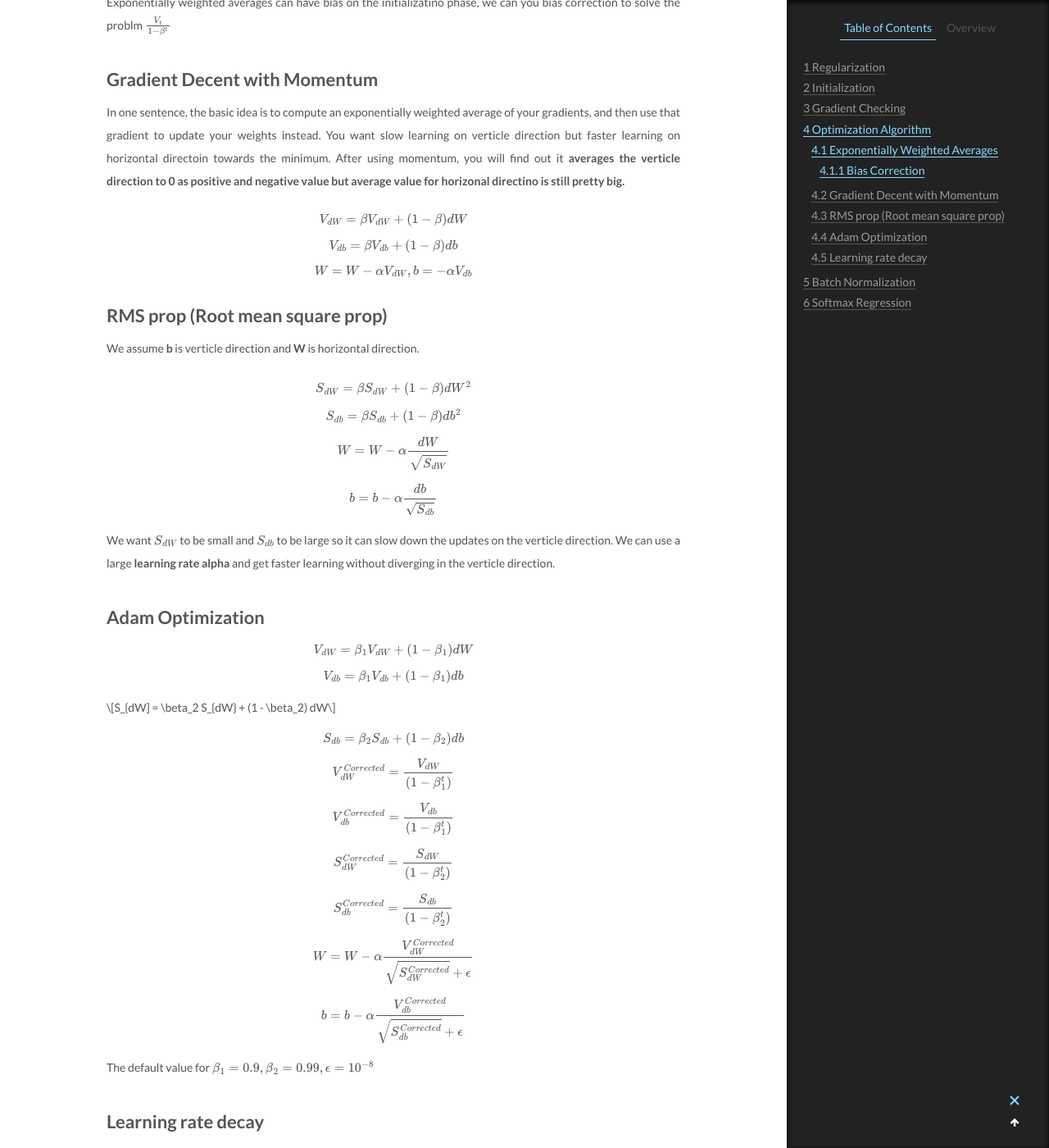
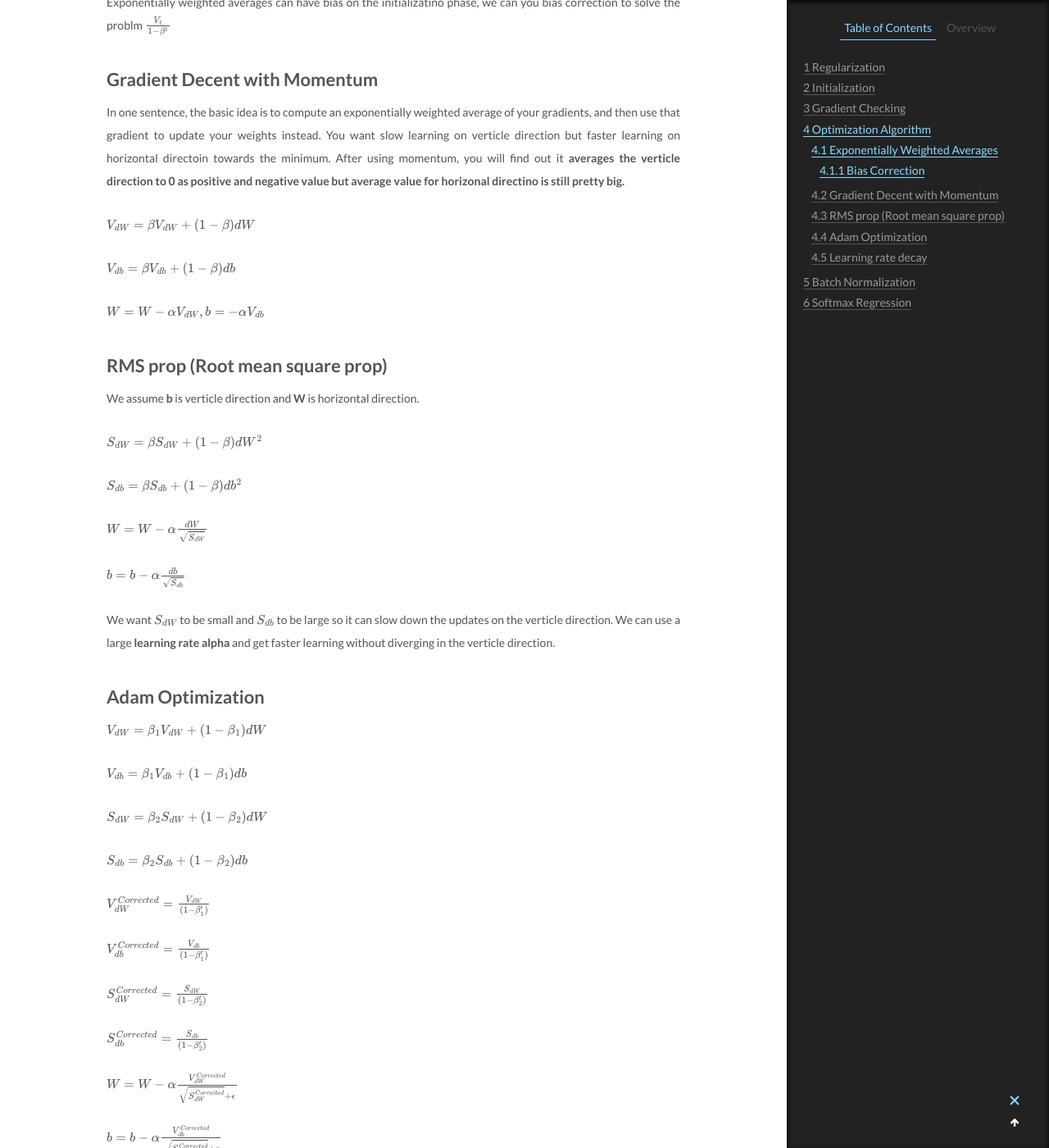
Before and after one commit to masonyc/masonyc.github.io, a Jekyll site: the page built from _posts/2019-05-11-Notes-On-Improving-Deep-Neural-Networks-Coursera.md, in a window 1280 px wide and 1400 px high, scrolled down 2754 px. Shown: the whole window at 82% size. Built offline with Jekyll 4.4.1, drawn with Linux system fonts in a browser that asks for light colours; formulas are drawn with MathJax 3.

Commit message:
coorection

```diff
--- a/_posts/2019-05-11-Notes-On-Improving-Deep-Neural-Networks-Coursera.md
+++ b/_posts/2019-05-11-Notes-On-Improving-Deep-Neural-Networks-Coursera.md
@@ -82,65 +82,65 @@ $$\frac{V_t}{1-\beta^t}$$
 ## Gradient Decent with Momentum
 In one sentence, the basic idea is to compute an exponentially weighted average of your gradients, and then use that gradient to update your weights instead. You want slow learning on verticle direction but faster learning on horizontal directoin towards the minimum. After using momentum, you will find out it **averages the verticle direction to 0 as positive and negative value but average value for horizonal directino is still pretty big.**
 
-$$V_{dW} = \beta V_{dW} + (1 - \beta)dW$$
+$V_{dW} = \beta V_{dW} + (1 - \beta)dW$
 
-$$V_{db} = \beta V_{db} + (1 - \beta)db$$
+$V_{db} = \beta V_{db} + (1 - \beta)db$
 
-$$W = W - \alpha V_{dW}, b = - \alpha V_{db}$$
+$W = W - \alpha V_{dW}, b = - \alpha V_{db}$
 
 ## RMS prop (Root mean square prop)
 We assume **b** is verticle direction and **W** is horizontal direction.
 
-$$S_{dW} = \beta S_{dW} + (1 - \beta) dW^2$$
+$S_{dW} = \beta S_{dW} + (1 - \beta) dW^2$
 
-$$S_{db} = \beta S_{db} + (1 - \beta) db^2$$
+$S_{db} = \beta S_{db} + (1 - \beta) db^2$
 
-$$W = W - \alpha \frac{dW}{\sqrt{S_{dW}}}$$
+$W = W - \alpha \frac{dW}{\sqrt{S_{dW}}}$
 
-$$b = b - \alpha \frac{db}{\sqrt{S_{db}}}$$
+$b = b - \alpha \frac{db}{\sqrt{S_{db}}}$
 
 We want $$S_{dW}$$ to be small and $$S_{db}$$ to be large so it can slow down the updates on the verticle direction. We can use a large **learning rate alpha** and get faster learning without diverging in the verticle direction.
 
 ## Adam Optimization
 
-$$V_{dW} = \beta_1 V_{dW} + (1 - \beta_1) dW$$
+$V_{dW} = \beta_1 V_{dW} + (1 - \beta_1) dW$
 
-$$V_{db} = \beta_1 V_{db} + (1 - \beta_1) db$$
+$V_{db} = \beta_1 V_{db} + (1 - \beta_1) db$
 
-$$S_{dW] = \beta_2 S_{dW} + (1 - \beta_2) dW$$
+$S_{dW} = \beta_2 S_{dW} + (1 - \beta_2) dW$
 
-$$S_{db} = \beta_2 S_{db} + (1 - \beta_2) db$$
+$S_{db} = \beta_2 S_{db} + (1 - \beta_2) db$
 
-$$V_{dW}^{Corrected} = \frac{V_{dW}}{(1 - \beta_1^t)}$$
+$V_{dW}^{Corrected} = \frac{V_{dW}}{(1 - \beta_1^t)}$
 
-$$V_{db}^{Corrected} = \frac{V_{db}}{(1 - \beta_1^t)}$$
+$V_{db}^{Corrected} = \frac{V_{db}}{(1 - \beta_1^t)}$
 
-$$S_{dW}^{Corrected} = \frac{S_{dW}}{(1 - \beta_2^t)}$$
+$S_{dW}^{Corrected} = \frac{S_{dW}}{(1 - \beta_2^t)}$
 
-$$S_{db}^{Corrected} = \frac{S_{db}}{(1 - \beta_2^t)}$$
+$S_{db}^{Corrected} = \frac{S_{db}}{(1 - \beta_2^t)}$
 
-$$W = W - \alpha \frac{V_{dW}^{Corrected}}{\sqrt{S_{dW}^{Corrected}}+\epsilon}$$
+$W = W - \alpha \frac{V_{dW}^{Corrected}}{\sqrt{S_{dW}^{Corrected}}+\epsilon}$
 
-$$b = b - \alpha \frac{V_{db}^{Corrected}}{\sqrt{S_{db}^{Corrected}}+\epsilon}$$
+$b = b - \alpha \frac{V_{db}^{Corrected}}{\sqrt{S_{db}^{Corrected}}+\epsilon}$
 
 The default value for $$\beta_1 = 0.9, \beta_2 = 0.99, \epsilon = 10^{-8}$$
 
 ## Learning rate decay
 
-$$\alpha = \frac{1}{1 - decay_rate * epoch_num} \alpha_0$$
+$\alpha = \frac{1}{1 - decay_rate * epoch_num} \alpha_0$
 
-$$\alpha = 0.95^{epoch_num} \alpha_0$$ --Exponentially decay
+$\alpha = 0.95^{epoch_num} \alpha_0$ --Exponentially decay
 
-$$\alpha = \frac{k}{\sqrt{epoch_num}} \alpha_0$$
+$\alpha = \frac{k}{\sqrt{epoch_num}} \alpha_0$
 
 # Batch Normalization
-$$\mu = \frac{1}{m} \sum_{i} z^{(i)}$$
+$\mu = \frac{1}{m} \sum_{i} z^{(i)}$
 
-$$\sigma^2 = \frac{1}{m} \sum_{i} (z_i - \mu)^2$$
+$\sigma^2 = \frac{1}{m} \sum_{i} (z_i - \mu)^2$
 
-$$ z_{norm}^{(i)} = \frac{z^{(i)} - \mu}{\sqrt{\sigma^2 + \epsilon}}$$ range 0 - 1, mean 0, variance 1
+$ z_{norm}^{(i)} = \frac{z^{(i)} - \mu}{\sqrt{\sigma^2 + \epsilon}}$ range 0 - 1, mean 0, variance 1
 
-$$ \widetilde{z}^{(i)} = \gamma * z_{norm}^{(i)} + \beta$$
+$ \widetilde{z}^{(i)} = \gamma * z_{norm}^{(i)} + \beta$
 
 $$\gamma$$ and $$\beta$$ allows you to set the mean and variance in hidden layer because we dont always want mean = 0 and variance =1.
 - Each mini-batch is scaled by the mean / variance computed on just that mini-batch.
@@ -150,8 +150,8 @@ $$\gamma$$ and $$\beta$$ allows you to set the mean and variance in hidden layer
 
 # Softmax Regression
 Activation function:
-$$t = e^{([l])}$$
+$t = e^{([l])}$
 
-$$a^{[l]} = \frac{e^{z^{[l]}}}{\sum_{j=1}^{4} t_i}$$
+$a^{[l]} = \frac{e^{z^{[l]}}}{\sum_{j=1}^{4} t_i}$
 
-$$a^{[l]} = \frac{t_i}{\sum_{j=1}^{4} t_i}$$
+$a^{[l]} = \frac{t_i}{\sum_{j=1}^{4} t_i}$
```
